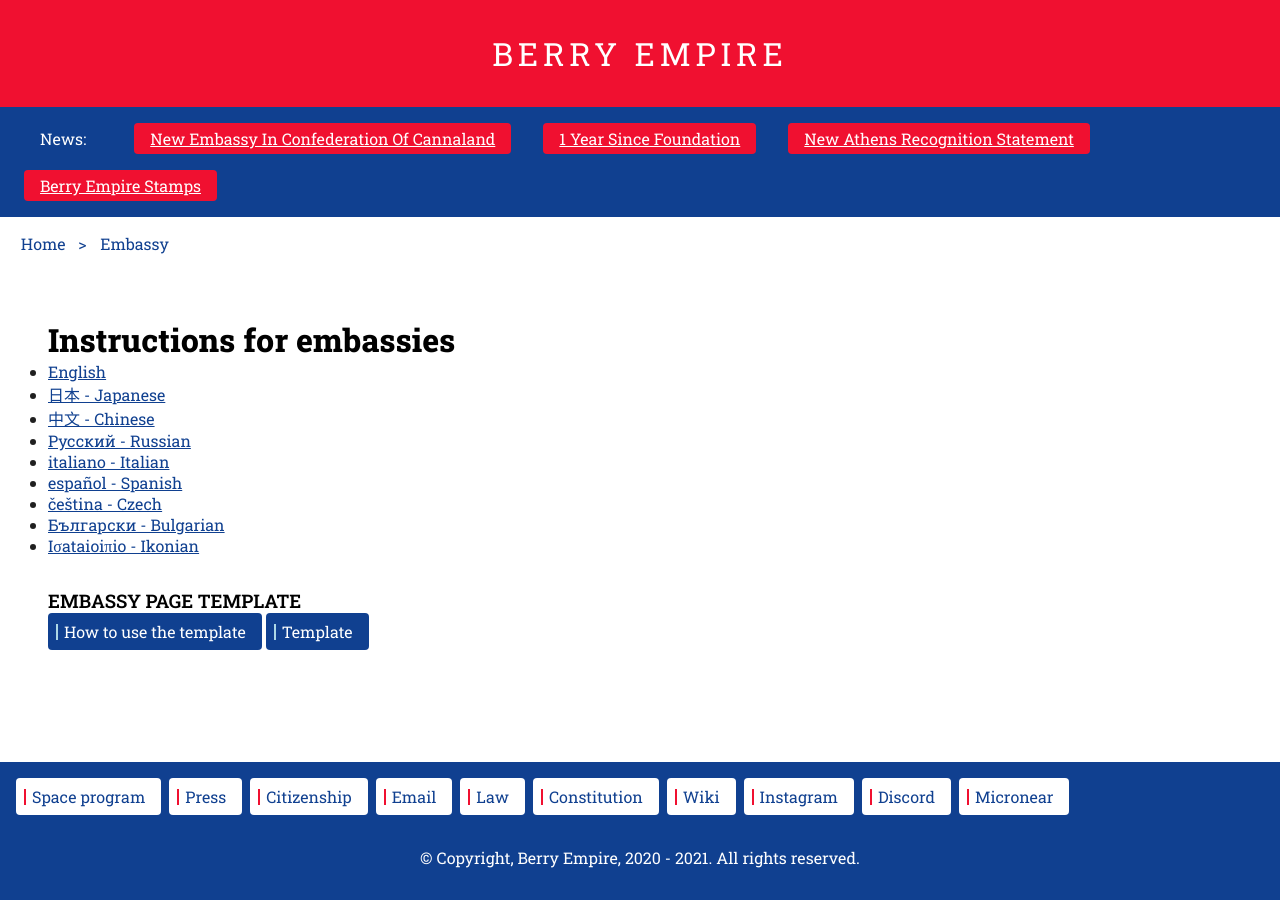
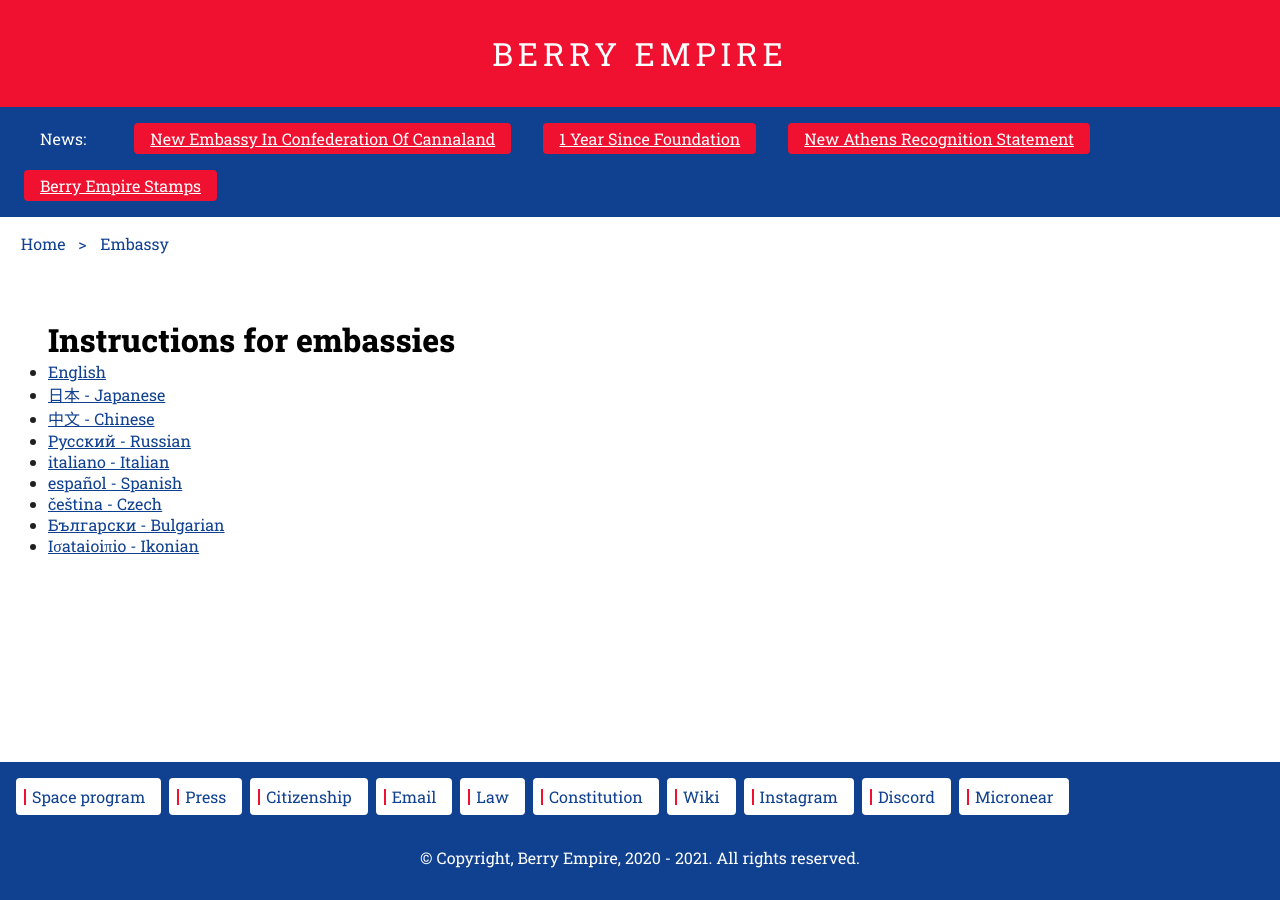
Before and after one commit to berryempire/berryempire.github.io, a Jekyll site: the page built from embassy/index.md, in a window 1280 px wide. Built offline with Jekyll 4.4.1, drawn with Linux system fonts in a browser that asks for light colours; our own code applies the rules of GitHub Pages for plain Markdown files.

Commit message:
Update index.md

```diff
--- a/embassy/index.md
+++ b/embassy/index.md
@@ -10,7 +10,3 @@
   <li lang="bg"><a href="./bulgarian">Български - Bulgarian</a></li>
   <li lang="unknown"><a href="./ikonian">Iσataioiπio - Ikonian</a></li>
 </ul>
-
-### Embassy page template
-<a href="./template.html" class="thickbutton thick"><span>How to use the template</span></a>
-<a href="/static/embassypage.html" target="_blank" class="thickbutton thick"><span>Template</span></a>
```
